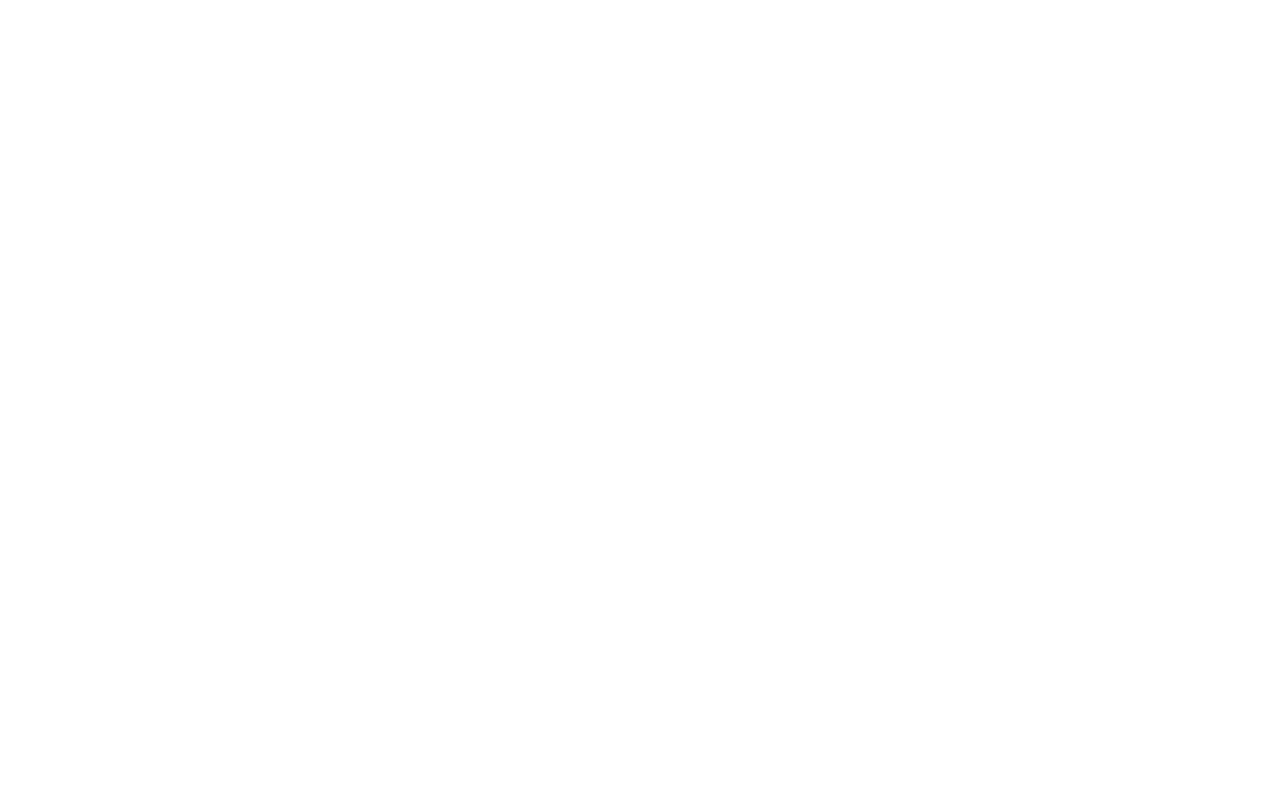
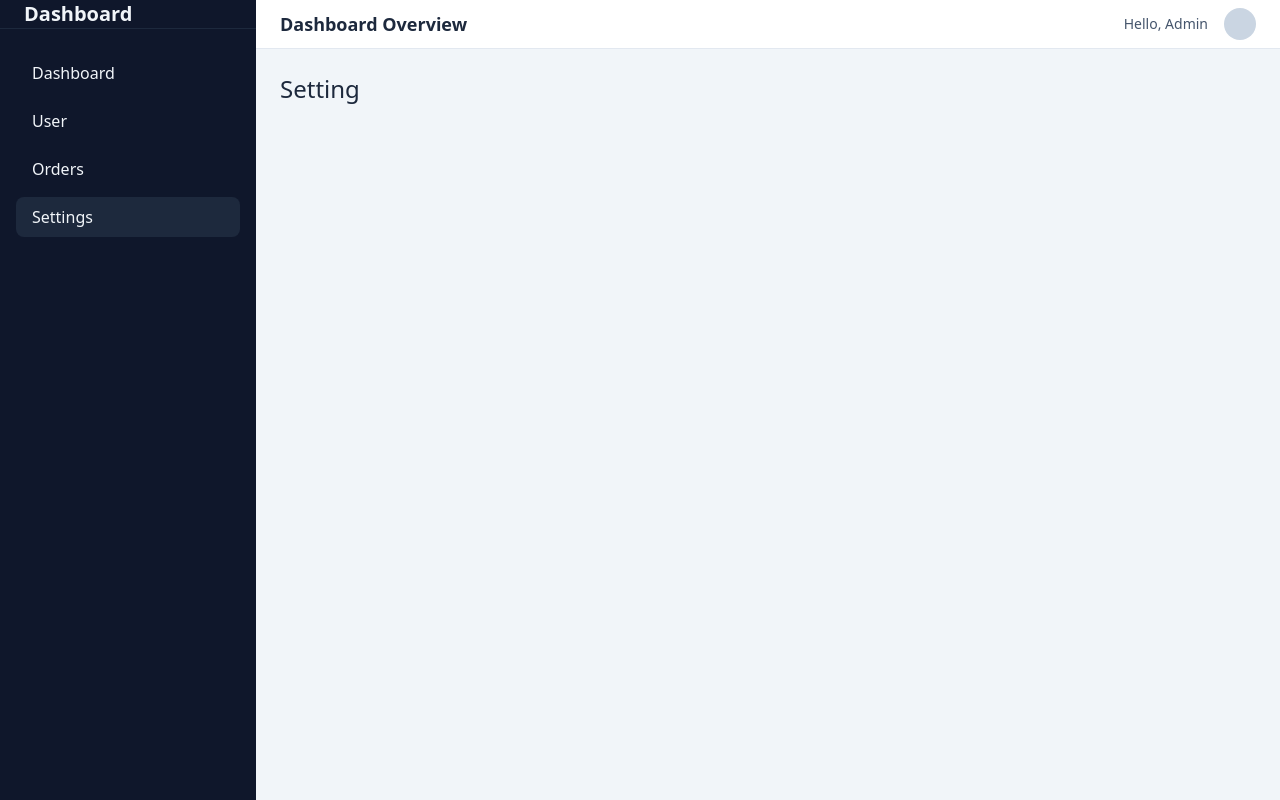
Before and after one commit to naviny058/dashb, a React (Vite) app: page /settings in a window 1280 px wide. Before the commit this address had no page. Built offline with nearby package versions, Linux system fonts and the light colour scheme.

Commit message:
added setting page

```diff
--- a/src/App.jsx
+++ b/src/App.jsx
@@ -3,6 +3,7 @@
 import Dashboard from './pages/Dashboard'
 import User from './pages/User'
 import Order from './pages/Order'
+import Setting from './pages/Setting'
 
 function App() {
 
@@ -12,6 +13,7 @@
       <Route path="/dashboard" element={<Dashboard />} />
       <Route path="/users" element={<User />} />
       <Route path="/orders" element={<Order />} />
+      <Route path="/settings" element={<Setting />} />
     </Routes>
   )
 }
--- /dev/null
+++ b/src/pages/Setting.jsx
@@ -0,0 +1,12 @@
+import React from 'react'
+import DashboardLayout from '../components/layout/DashboardLayout'
+
+function Setting() {
+  return (
+    <DashboardLayout>
+      <h2 className='text-2xl text-slate-800'>Setting</h2>
+    </DashboardLayout>
+  )
+}
+
+export default Setting
```
